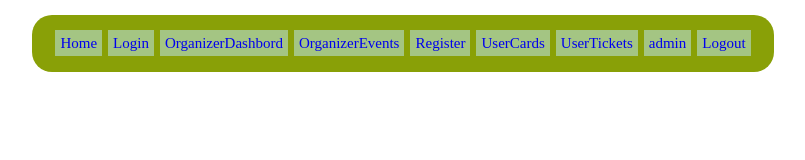
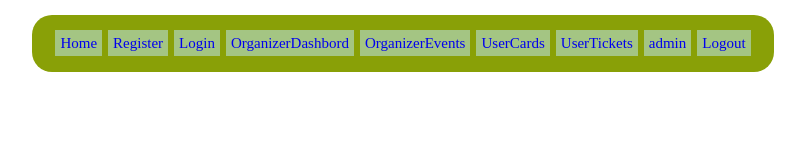
Before and after one commit to AyoubELOUAIZI/simple-example-react-protect-routes, a React (Create React App) app: page / in a window 1280 px wide. Shown: the top 160 px of the page, without its empty margins (237-1042 px from the left). Built offline with nearby package versions, Linux system fonts and the light colour scheme.

Commit message:
using Locale storage

```diff
--- a/src/components/Navbar.js
+++ b/src/components/Navbar.js
@@ -9,6 +9,9 @@ export const Navbar = () => {
                     <Link to="/">Home</Link>
                 </li>
                 <li>
+                    <Link to="/register">Register</Link>
+                </li>
+                <li>
                     <Link to="/login">Login</Link>
                 </li>
                 <li>
@@ -16,9 +19,6 @@ export const Navbar = () => {
                 </li>
                 <li>
                     <Link to="/orgevent">OrganizerEvents</Link>
-          </li>
-          <li>
-              <Link to="/register">Register</Link>
                 </li>
                 <li>
                     <Link to="/card">UserCards</Link>
```
Lines whose indentation alone changed are shown as unchanged.
